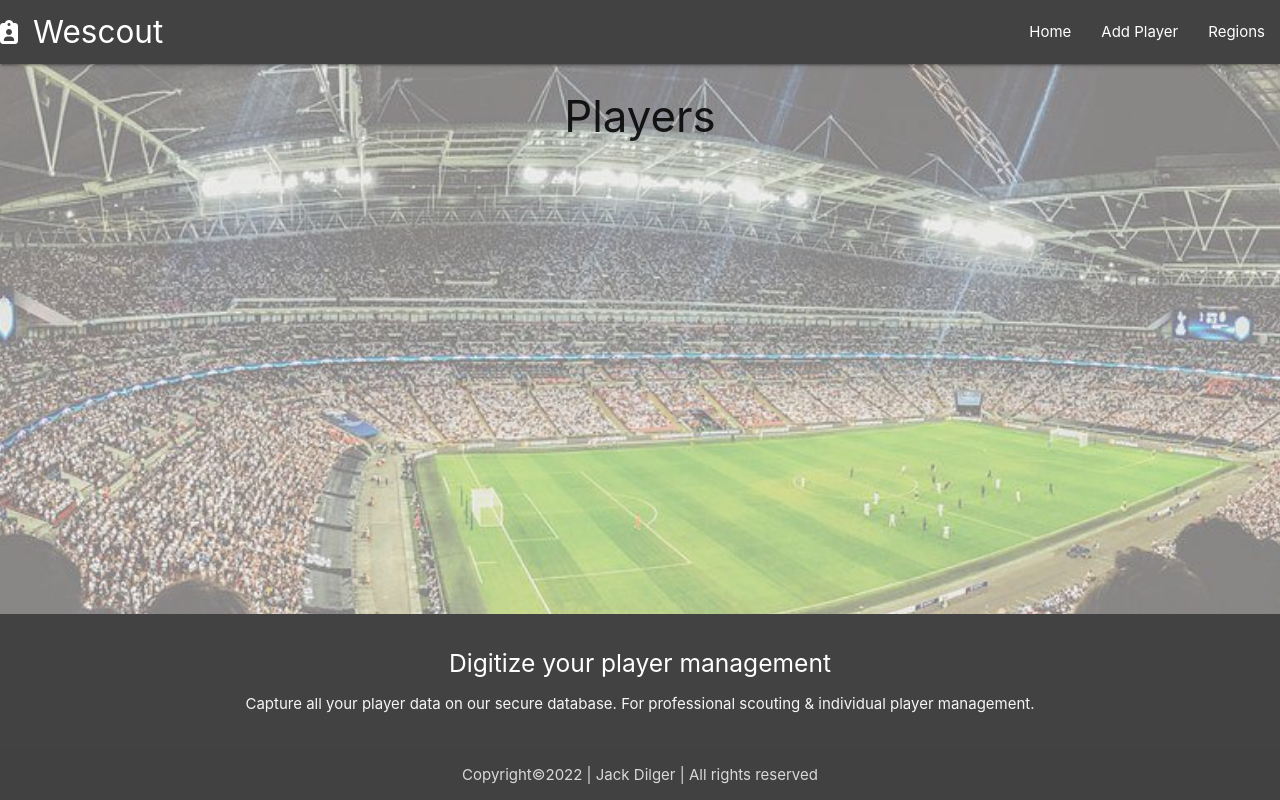
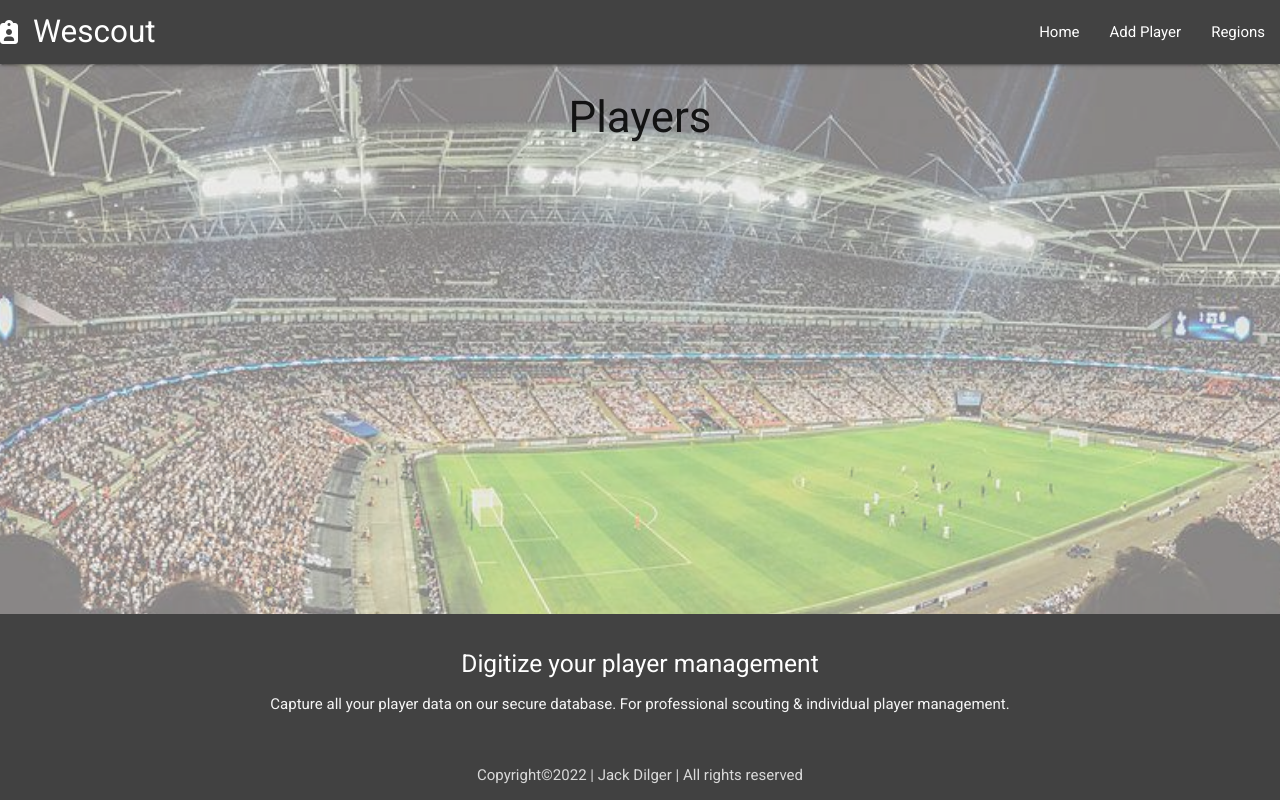
Before and after one commit to JackDilger/Milestone-Project-Three, a Flask app: page / in a window 1280 px wide. Run offline with Flask 2, Linux system fonts and the light colour scheme; some libraries are stand-ins or nearby versions.

Commit message:
Import google fonts and add new font family to the body

```diff
--- a/wescout/static/css/style.css
+++ b/wescout/static/css/style.css
@@ -1,3 +1,5 @@
+@import url('https://fonts.googleapis.com/css2?family=Bangers&family=Lato:wght@100&family=Roboto&display=swap');
+
 body {
     display: flex;
     min-height: 100vh;
@@ -7,6 +9,7 @@ body {
     background-position: center;
     background-repeat: no-repeat;
     background-size: cover;
+    font-family: 'Roboto', sans-serif;
   }
 
   main {
```
